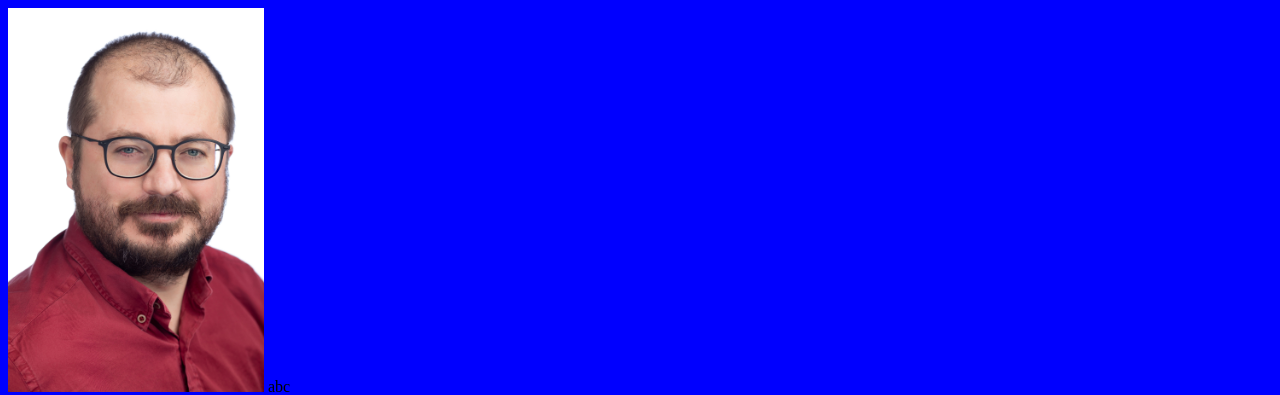
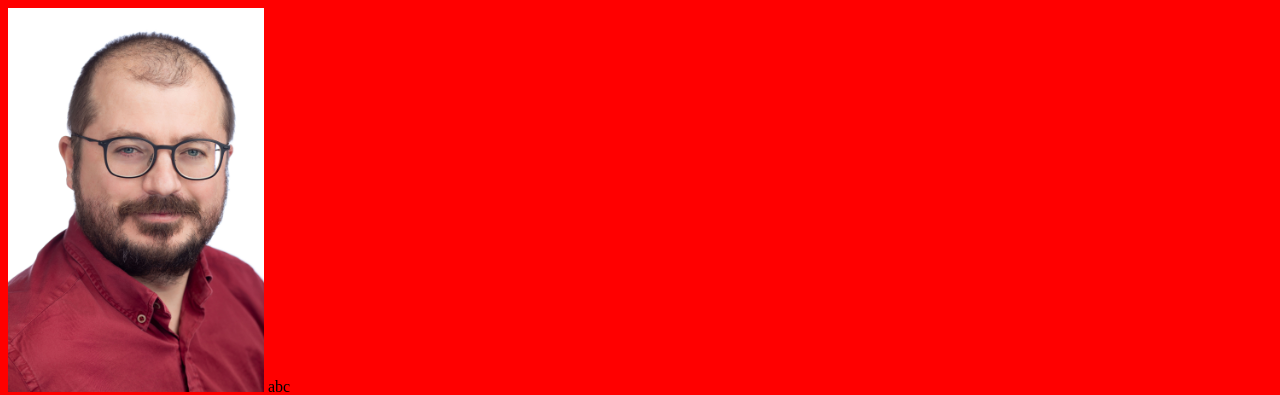
Before and after one commit to berneskaracay/personal-webpage, a plain HTML site: page index.html in a window 1280 px wide. Shown: the top 395 px of the page. Drawn offline with Linux system fonts and the light colour scheme.

Commit message:
color red

```diff
--- a/index.html
+++ b/index.html
@@ -6,7 +6,7 @@
   <title>Bernes' Personal Site</title>
 </head>
 
-<body style="background-color: blue">
+<body style="background-color: red">
   <img src="images\bernes_2.jpg" alt="Bernes' Profile Picture" , width="256" height="384">
   <table>
     <tr>
```
